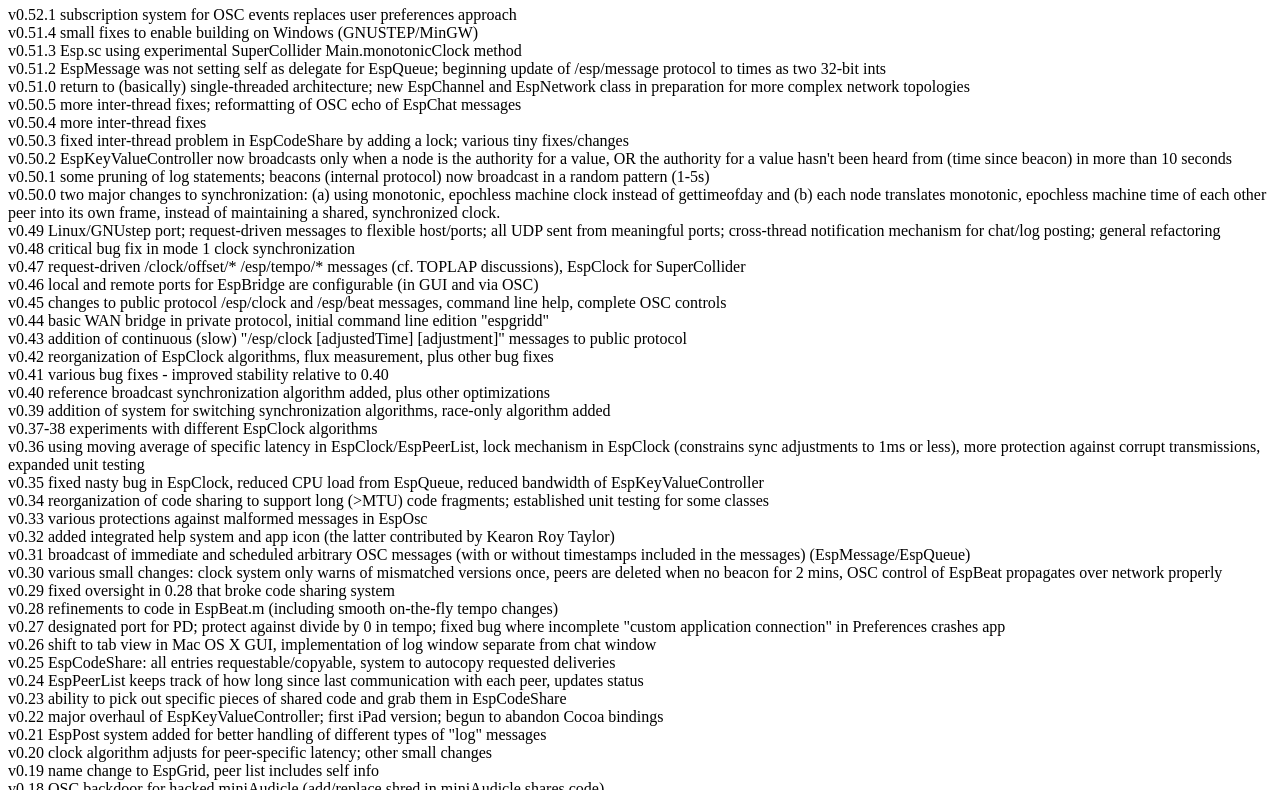
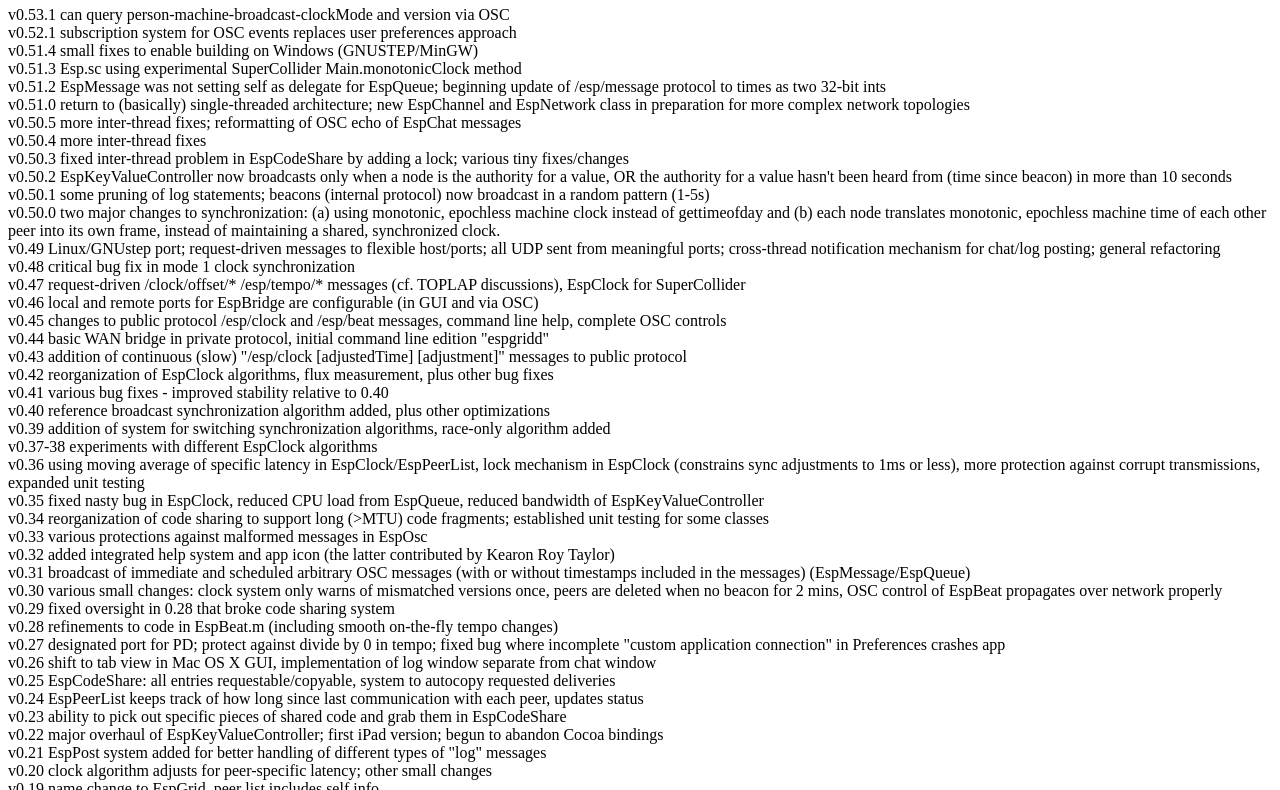
Before and after one commit to dktr0/EspGrid, a plain HTML site: page EspGridOSX/Help/history.html in a window 1280 px wide. Shown: the part 60-850 px from the top of the page. Drawn offline with Linux system fonts and the light colour scheme.

Commit message:
v0.53.1 - can query and set name of person, machine, clockMode, broadcast address and software version via OSC

```diff
--- a/EspGridOSX/Help/history.html
+++ b/EspGridOSX/Help/history.html
@@ -27,6 +27,7 @@
         <a name="history"></a>
         <h1>EspGrid Version History</h1>
 
+        <div>v0.53.1 can query person-machine-broadcast-clockMode and version via OSC</div>
         <div>v0.52.1 subscription system for OSC events replaces user preferences approach</div>
         <div>v0.51.4 small fixes to enable building on Windows (GNUSTEP/MinGW)</div>
         <div>v0.51.3 Esp.sc using experimental SuperCollider Main.monotonicClock method</div>
```
Also changed, not shown: 7 other files.
